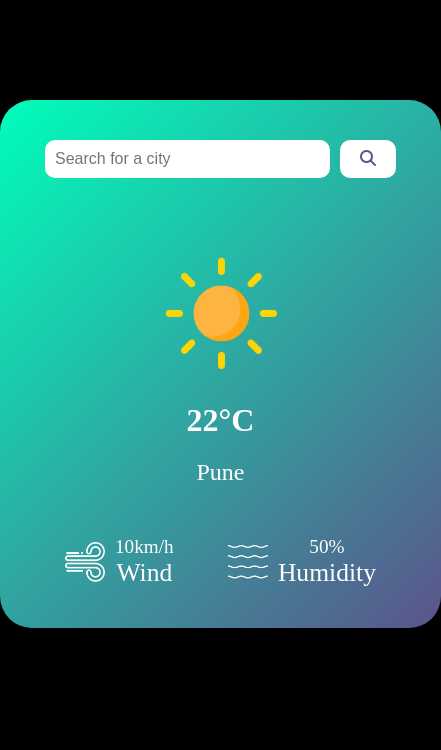
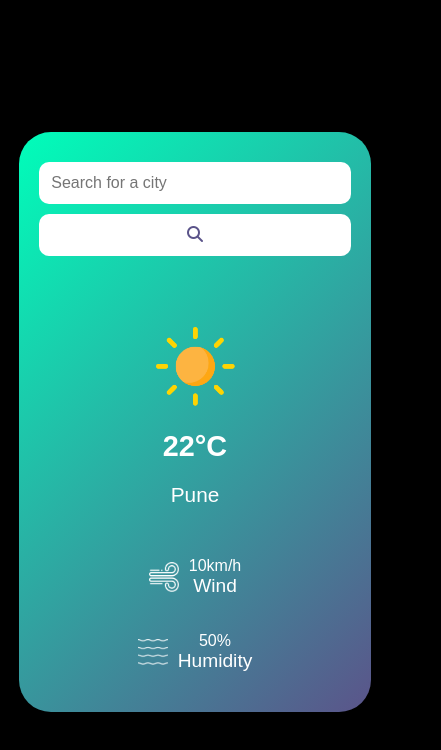
Before and after one commit to nidhish35/Weather-App, a plain HTML site: page index.html in a window 390 px wide. Shown: the whole page, 441 px wide, since content can reach past the window. Drawn offline with Linux system fonts and the light colour scheme.

Commit message:
making it responsive

```diff
--- a/style.css
+++ b/style.css
@@ -1,87 +1,154 @@
-*{
-    margin: 0px;
-    padding: 0px;
+* {
+    margin: 0;
+    padding: 0;
+    box-sizing: border-box;
+    font-family: 'Poppins', sans-serif;
 }
 
-body{
+body {
     background-color: black;
+    display: flex;
+    justify-content: center;
+    align-items: center;
+    min-height: 100vh;
+    padding: 10px;
 }
 
-.container{
+.container {
     background: linear-gradient(135deg, #00feba, #5b548a);
     color: #fff;
     width: 90%;
     max-width: 470px;
-    padding: 40px 45px;
-    margin: 100px auto 0;
+    padding: 40px 30px;
+    margin: auto;
     text-align: center;
     border-radius: 2rem;
+    box-shadow: 0px 4px 10px rgba(0, 0, 0, 0.2);
 }
 
 .search-section {
     display: flex;
     justify-content: space-between;
+    align-items: center;
     margin-bottom: 20px;
-    align-items: center;
 }
 
 .search-section input {
-    width: 80%;
-    padding: 10px;
+    flex: 1;
+    padding: 12px;
     border: none;
     border-radius: 10px;
     font-size: 16px;
-    padding-right: 80px;
     margin-right: 10px;
+    outline: none;
 }
 
 .search-section button {
-    padding: 10px 20px;
+    padding: 12px 20px;
     border: none;
     border-radius: 10px;
     background-color: #fff;
     color: #5b548a;
     font-size: 16px;
     cursor: pointer;
+    transition: 0.3s ease-in-out;
+}
+
+.search-section button:hover {
+    background-color: #5b548a;
+    color: #fff;
 }
 
 .weather-icon {
     margin-top: 30px;
-    width: 170px;
-
+    width: 150px;
 }
 
-.temp{
+.temp {
     font-size: 2rem;
     font-weight: 700;
 }
 
-.city{
+.city {
     font-size: 1.5rem;
     font-weight: 500;
     margin-top: 20px;
 }
 
-.details{
-    display:flex;
+.details {
+    display: flex;
     justify-content: space-between;
     align-items: center;
-    padding: 0 20px;
-    margin-top: 50px;
+    padding: 0 15px;
+    margin-top: 40px;
+    flex-wrap: wrap;
 }
 
-.col{
+.col {
     display: flex;
     justify-content: center;
     align-items: center;
-    font-size: 1.2rem;
-
+    font-size: 1rem;
+    margin: 10px 0;
 }
 
-.col img{
-    width: 40px;
+.col img {
+    width: 35px;
     margin-right: 10px;
 }
-.col p{
-    font-size: 1.6rem;
+
+.col p {
+    font-size: 1.4rem;
 }
+
+/* Responsive Design */
+@media (max-width: 600px) {
+    .container {
+        width: 95%;
+        padding: 30px 20px;
+    }
+
+    .search-section {
+        flex-direction: column;
+        gap: 10px;
+    }
+
+    .search-section input {
+        width: 100%;
+        margin-right: 0;
+    }
+
+    .search-section button {
+        width: 100%;
+    }
+
+    .weather-icon {
+        width: 120px;
+    }
+
+    .temp {
+        font-size: 1.8rem;
+    }
+
+    .city {
+        font-size: 1.3rem;
+    }
+
+    .details {
+        flex-direction: column;
+        text-align: center;
+        gap: 15px;
+    }
+
+    .col {
+        font-size: 1rem;
+    }
+
+    .col img {
+        width: 30px;
+    }
+
+    .col p {
+        font-size: 1.2rem;
+    }
+}
```
